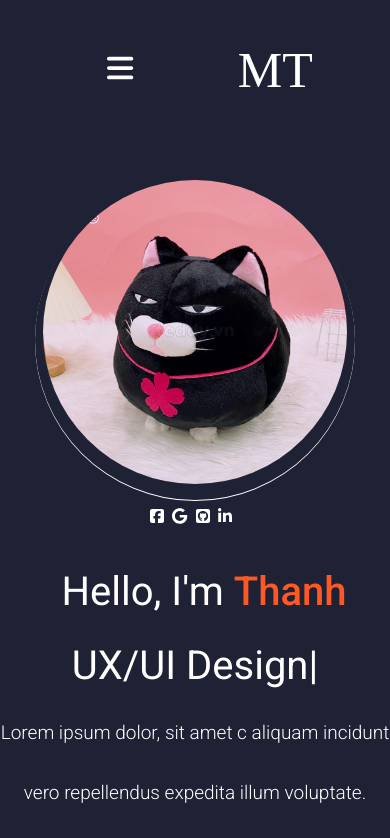
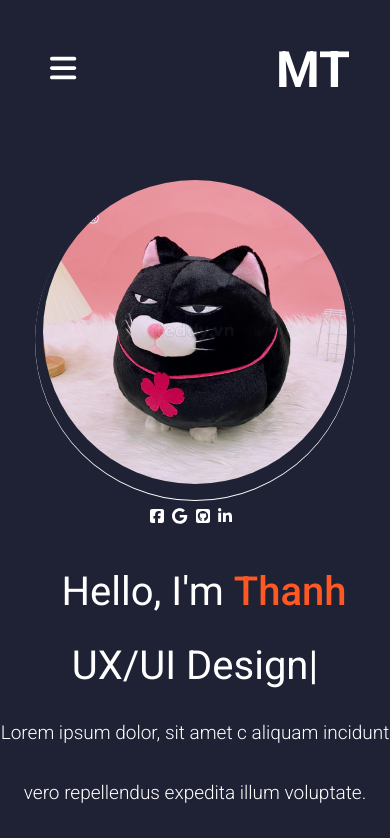
Before and after one commit to begasic2001/Portfolio, a Next.js app: page / in a window 390 px wide. Shown: the top 838 px of the page. Built offline with nearby package versions, Linux system fonts and the light colour scheme.

Commit message:
Handle Hamburger Click

```diff
--- a/app/components/Navbar.tsx
+++ b/app/components/Navbar.tsx
@@ -1,16 +1,23 @@
-import React from "react";
+import React, { useState } from "react";
 import StylesNav from "../styles/Profile/header.module.scss";
 import { FontAwesomeIcon } from "@fortawesome/react-fontawesome";
 import { faBars } from "@fortawesome/free-solid-svg-icons";
 import Link from "next/link";
 const Navbar = () => {
+  const [showHeaderOptions, setShowHeaderOptions] = useState<boolean>(false);
   return (
     <div>
-      <div className={StylesNav.header__container}>
+      <div
+        className={StylesNav.header__container}
+        onClick={() => setShowHeaderOptions(!showHeaderOptions)}
+      >
         <div className={StylesNav.header__parent}>
-          <div className={StylesNav.header__hamburger}>
+          <div
+            className={StylesNav.header__hamburger}
+            onClick={() => setShowHeaderOptions(!showHeaderOptions)}
+          >
             <FontAwesomeIcon
-              className={`${StylesNav.header__hamburgerBars} ${StylesNav.header__showhamburger}`}
+              className={`${StylesNav.header__hamburgerBars} `}
               icon={faBars}
             />
           </div>
@@ -18,7 +25,13 @@ const Navbar = () => {
             <span>MT</span>
           </div>
           {/* show-hamburger-options */}
-          <div className={StylesNav.header__options}>
+          <div
+            className={
+              showHeaderOptions
+                ? `${StylesNav.header__options} ${StylesNav.header__showhamburger}`
+                : `${StylesNav.header__options}`
+            }
+          >
             <Link
               href={"/home"}
               className={`${StylesNav.header__optionSeperator} ${StylesNav.header__optionSeperatorActive}`}
--- a/app/styles/Profile/header.module.scss
+++ b/app/styles/Profile/header.module.scss
@@ -11,7 +11,7 @@ $SecondColor: #ff5823;
 
   &__parent {
     display: flex;
-    justify-content: space-around;
+    justify-content: space-between;
     align-items: center;
     height: 100%;
     width: 70%;
@@ -21,6 +21,8 @@ $SecondColor: #ff5823;
   &__logo {
     color: $white;
     font-size: 50px;
+    font-family: "Roboto";
+    font-weight: 700;
   }
   &__options {
     display: flex;
@@ -46,9 +48,6 @@ $SecondColor: #ff5823;
 
 @media only screen and (max-width: 1110px) {
   .header {
-    &__parent {
-      width: 80%;
-    }
     &__hamburger {
       display: block;
     }
@@ -73,8 +72,9 @@ $SecondColor: #ff5823;
     }
 
     &__optionSeperator {
-      margin: 0 50px 0 0;
+      margin: 0;
       color: $white;
+      font-size: 24px;
     }
 
     &__optionSeperatorActive {
@@ -84,7 +84,7 @@ $SecondColor: #ff5823;
     &__hamburgerBars {
       font-size: 30px;
       cursor: pointer;
-      margin: 0px 30px;
+      margin: 0px 10px;
       color: $white;
     }
 
```
